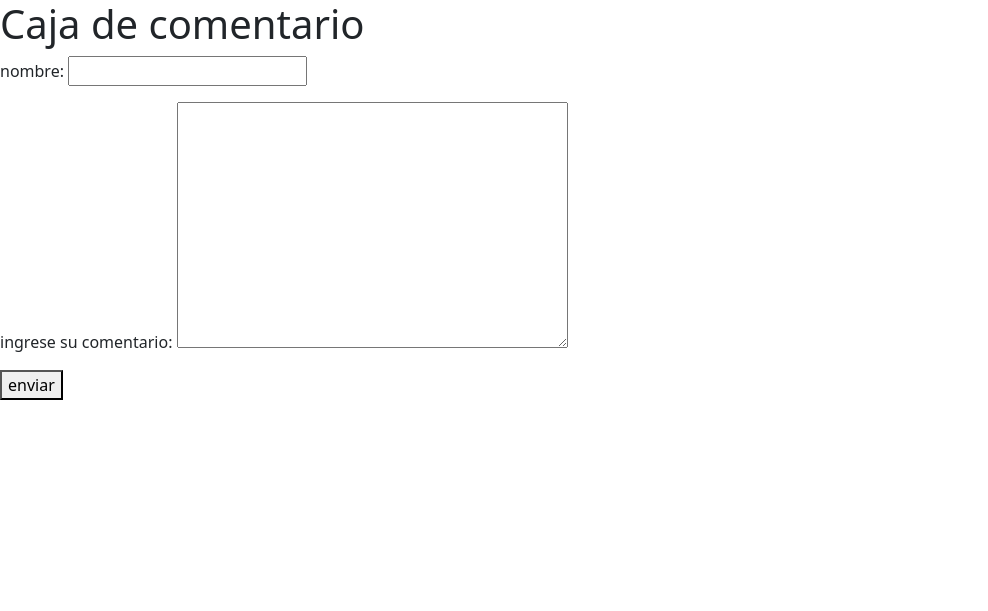
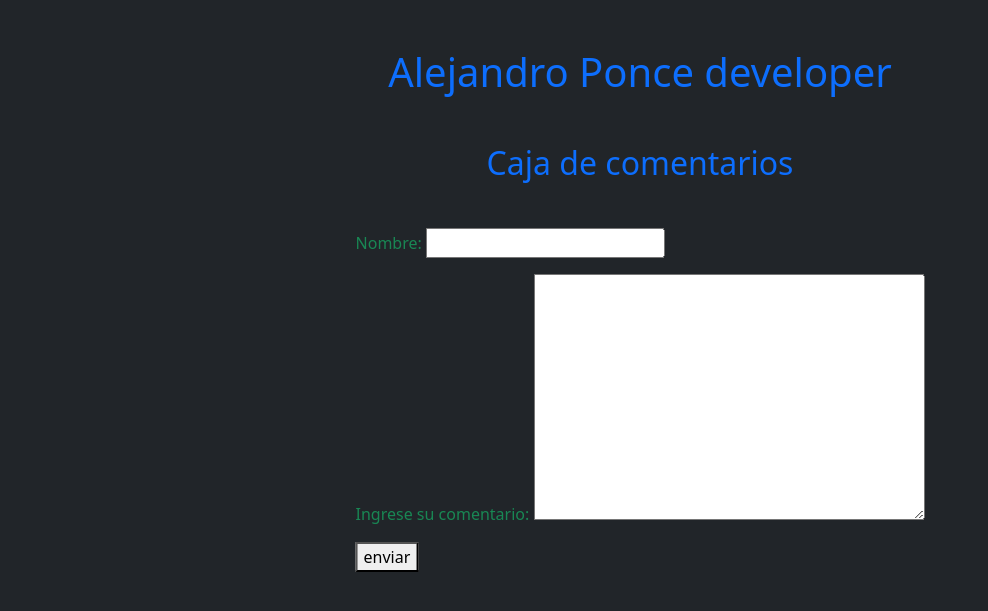
Before and after one commit to alejandroponce00/caja_comentarios, a Django app: page / in a window 1280 px wide. Shown: the top 611 px of the page, without its empty margins (0-988 px from the left). Run offline with Django 4.2, Linux system fonts and the light colour scheme.

Commit message:
agregado de bootstrap

```diff
--- a/caja_coment/forms.py
+++ b/caja_coment/forms.py
@@ -1,4 +1,4 @@
 from django import forms
 class CreateComentario(forms.Form):
-     nombre=forms.CharField(label="nombre", max_length=200)
-     mensaje=forms.CharField(label = "ingrese su comentario" ,widget=forms.Textarea)
+     nombre=forms.CharField(label="Nombre", max_length=200)
+     mensaje=forms.CharField(label = "Ingrese su comentario" ,widget=forms.Textarea)
--- a/caja_coment/templates/coment.html
+++ b/caja_coment/templates/coment.html
@@ -3,14 +3,19 @@
     <head>
         <link href="https://cdn.jsdelivr.net/npm/bootstrap@5.0.2/dist/css/bootstrap.min.css" rel="stylesheet" integrity="sha384-EVSTQN3/azprG1Anm3QDgpJLIm9Nao0Yz1ztcQTwFspd3yD65VohhpuuCOmLASjC" crossorigin="anonymous">
     </head>
-  <body>
-    <h1>Caja de comentario</h1>
-    <form action="" method "post">
+  <body class=" bg-dark" >
+    <h1 class="text-center text-primary mt-5">Alejandro Ponce developer</h1>
+    <h2 class="text-center text-primary mt-5">Caja de comentarios</h2>
+    <div class= "position-absolute top-50 start-50 translate-middle">
+
+
+    <form method="post" class="text-success">
       {% csrf_token %}
     {{form.as_p}}
     <button>
       enviar
     </button>
 
+  </div>
     <script src="https://cdn.jsdelivr.net/npm/bootstrap@5.0.2/dist/js/bootstrap.bundle.min.js" integrity="sha384-MrcW6ZMFYlzcLA8Nl+NtUVF0sA7MsXsP1UyJoMp4YLEuNSfAP+JcXn/tWtIaxVXM" crossorigin="anonymous"></script>
   </body>
--- a/caja_coment/views.py
+++ b/caja_coment/views.py
@@ -1,11 +1,24 @@
 from django.shortcuts import render
 from .forms import CreateComentario
-
+from .models import Comentarios
 def caja_coment(request):
 
     form = CreateComentario
 
     if request.method == "POST":
-            print(request.POST)
+           # print(request.POST['nombre'])
+           form = CreateComentario(request.POST)
+
+           if form.is_valid():
+                   print("valido")
+
+                   comentarios= Comentarios()
+
+                   comentarios.nombre = form.cleaned_data['nombre']
+                   comentarios.mensaje = form.cleaned_data['mensaje']
+
+                   comentarios.save()
+           else:
+                   print("invalido")
 
     return render(request, 'coment.html' ,{'form' : form})
```
Also changed, not shown: db.sqlite3.
